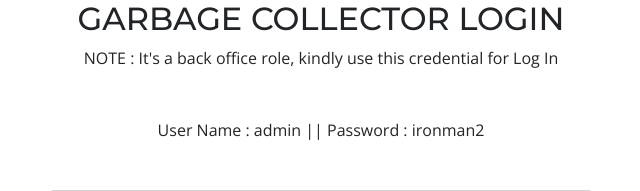
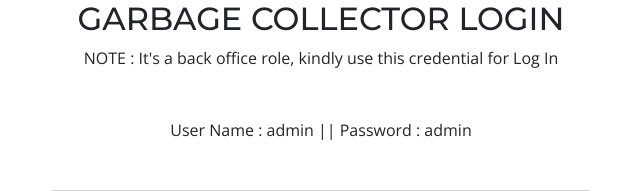
Before and after one commit to Himanshucwu20/Smart_Waste_Management_System, a Flask app: page /admin in a window 1280 px wide. Shown: the part 133-324 px from the top of the page, without its empty margins (319-959 px from the left). Run offline with Flask 3, Linux system fonts and the light colour scheme; some libraries are stand-ins or nearby versions.

Commit message:
Update admin.html

```diff
--- a/templates/admin.html
+++ b/templates/admin.html
@@ -13,7 +13,7 @@
       <h2 style="color: white">LOGIN FORM</h2>
       <h2 class="text-center text-dark mt-5">GARBAGE COLLECTOR LOGIN</h2>
       <div class="text-center mb-5 text-dark">NOTE : It's a back office role, kindly use this credential for Log In</div>
-      <div class="text-center mb-5 text-dark">User Name : admin || Password : ironman2</div>
+      <div class="text-center mb-5 text-dark">User Name : admin || Password : admin</div>
       <div class="card my-5">
 
         <form class="card-body cardbody-color p-lg-5" action="/admin" method="post">
```
